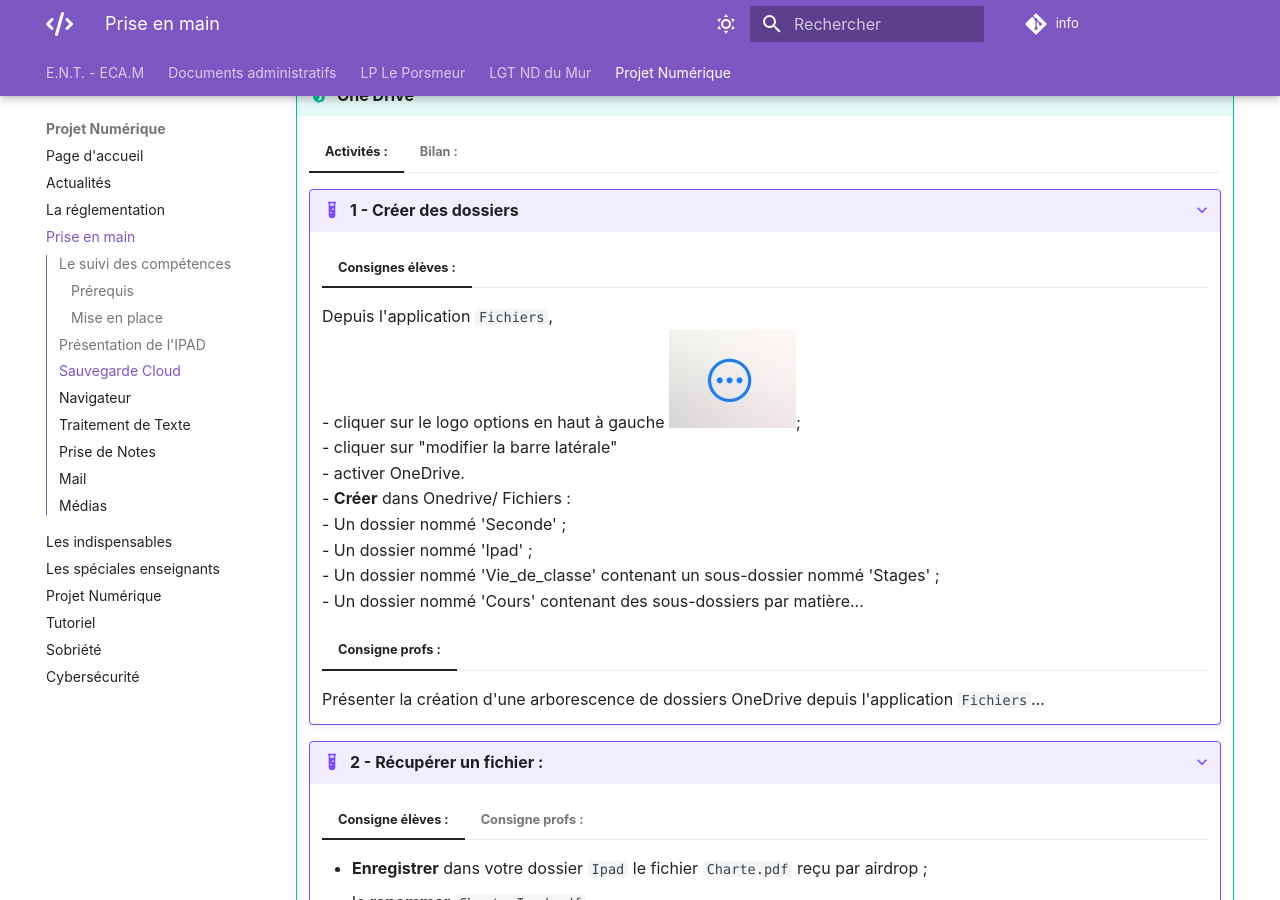
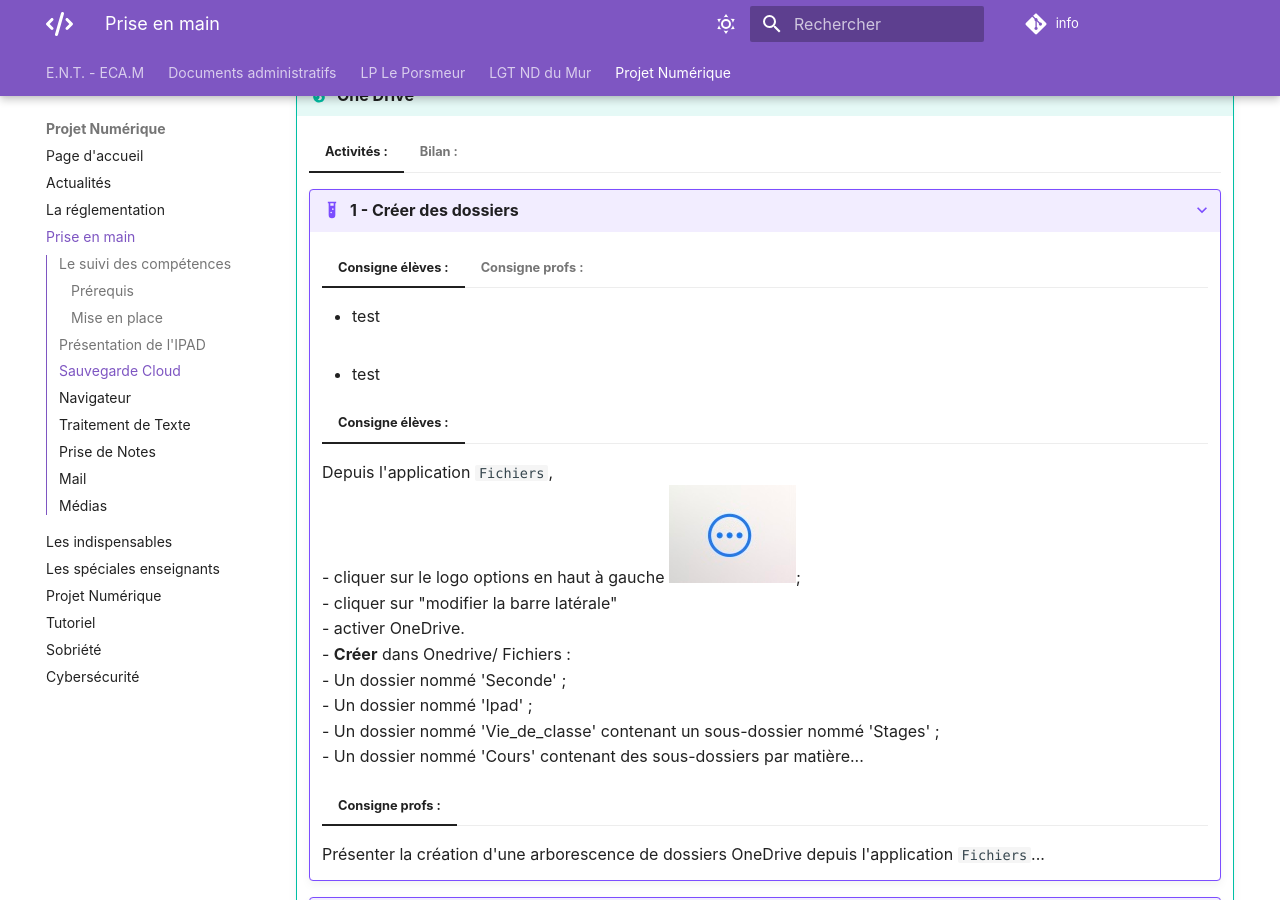
Before and after one commit to EC-Morlaix/info, an MkDocs documentation site: the page built from docs/priseenmain.md, in a window 1280 px wide and 900 px high, scrolled down 1752 px. Built offline with MkDocs 1.6.1 and Material for MkDocs 9.7.7, drawn with Linux system fonts in a browser that asks for light colours; comment, search, counter and statistics services are not loaded.

Commit message:
Update priseenmain.md

```diff
--- a/docs/priseenmain.md
+++ b/docs/priseenmain.md
@@ -63,7 +63,15 @@
     === "Activités :"
 
         ???+ example "1 - Créer des dossiers"
-            === "Consignes élèves :"
+            === "Consigne élèves :"
+
+                - test
+
+            === "Consigne profs :"
+
+	        - test
+
+            === "Consigne élèves :"
 	        Depuis l'application `Fichiers`,
 			-  cliquer sur le logo options en haut à gauche ![options](./images/priseenmain/parametres.jpeg);
 			-  cliquer sur "modifier la barre latérale"
```
